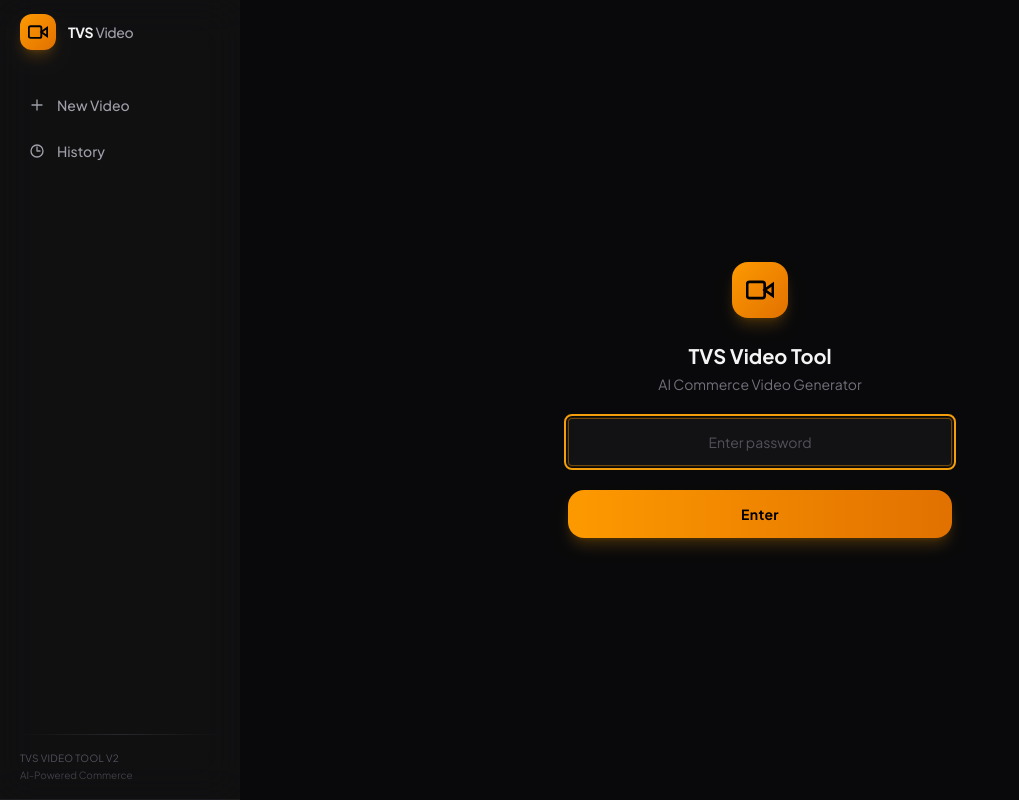
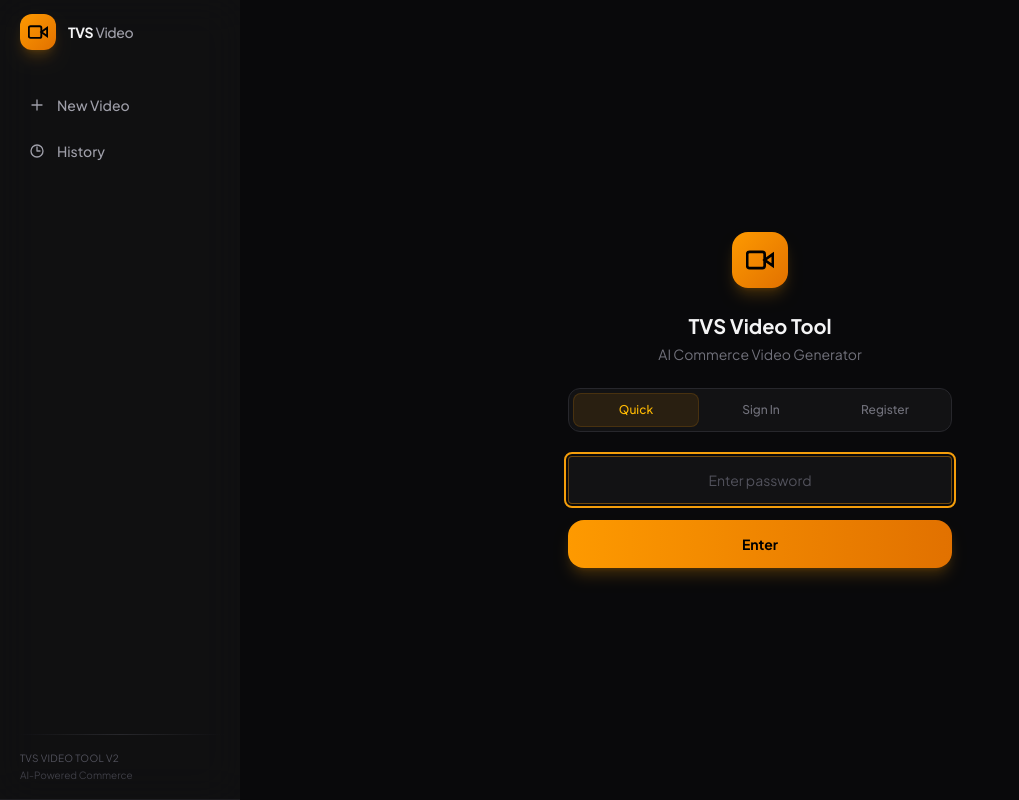
Before and after one commit to shen169/tvs-video-tool, a Next.js app in the folder frontend/: page /login in a window 1280 px wide. Shown: the whole page, without its empty margins (0-1019 px from the left). Built offline with nearby package versions, Linux system fonts and the light colour scheme.

Commit message:
feat: InsufficientModal — 余额不足弹窗引导充值

```diff
--- a/frontend/app/login/page.tsx
+++ b/frontend/app/login/page.tsx
@@ -1,7 +1,57 @@
+"use client";
+import { useState } from "react";
+import { useRouter } from "next/navigation";
+import { login, register } from "@/lib/api";
+
+type Mode = "password" | "email_login" | "email_register";
+
 export default function LoginPage() {
+  const [mode, setMode] = useState<Mode>("password");
+  const [password, setPassword] = useState("");
+  const [email, setEmail] = useState("");
+  const [pwd, setPwd] = useState("");
+  const [error, setError] = useState("");
+  const [loading, setLoading] = useState(false);
+  const router = useRouter();
+
+  // 简单密码登录（保留）
+  const handlePassword = async () => {
+    if (!password) return;
+    setLoading(true); setError("");
+    try {
+      const res = await fetch("/api/auth", { method: "POST", body: new URLSearchParams({ password }) });
+      if (res.redirected) { router.push("/"); return; }
+      if (!res.ok) throw new Error("Wrong password");
+      router.push("/");
+    } catch (e: any) { setError(e.message); }
+    setLoading(false);
+  };
+
+  // 邮箱登录
+  const handleEmailLogin = async () => {
+    if (!email || !pwd) return;
+    setLoading(true); setError("");
+    try {
+      await login(email, pwd);
+      router.push("/");
+    } catch (e: any) { setError(e.message); setLoading(false); }
+  };
+
+  // 邮箱注册
+  const handleEmailRegister = async () => {
+    if (!email || !pwd) return;
+    if (pwd.length < 6) { setError("Password must be at least 6 characters"); return; }
+    setLoading(true); setError("");
+    try {
+      await register(email, pwd);
+      router.push("/");
+    } catch (e: any) { setError(e.message); setLoading(false); }
+  };
+
   return (
     <div className="flex items-center justify-center h-full bg-[#09090b]">
-      <form action="/api/auth" method="POST" className="w-full max-w-sm space-y-6 text-center animate-in animate-in-1">
+      <div className="w-full max-w-sm space-y-6 text-center animate-in animate-in-1">
+        {/* Logo */}
         <div className="w-14 h-14 rounded-2xl bg-gradient-to-br from-amber-500 to-amber-600 flex items-center justify-center shadow-lg shadow-amber-500/20 mx-auto">
           <svg className="w-7 h-7 text-black" viewBox="0 0 24 24" fill="none" stroke="currentColor" strokeWidth="2.3" strokeLinecap="round">
             <polygon points="23 7 16 12 23 17 23 7" />
@@ -12,18 +62,56 @@ export default function LoginPage() {
           <h1 className="text-xl font-bold text-zinc-100">TVS Video Tool</h1>
           <p className="text-sm text-zinc-500 mt-1">AI Commerce Video Generator</p>
         </div>
-        <input
-          type="password"
-          name="password"
-          className="w-full h-12 px-4 rounded-2xl bg-[#121214] border border-[#27272c] text-white placeholder-zinc-600 text-center text-sm focus:outline-none focus:border-amber-500/40 focus:ring-1 focus:ring-amber-500/10 transition-all duration-300"
-          placeholder="Enter password"
-          autoFocus
-        />
-        <button type="submit"
-          className="w-full h-12 rounded-2xl bg-gradient-to-r from-amber-500 to-amber-600 hover:from-amber-400 hover:to-amber-500 text-black font-bold text-sm tracking-wide transition-all duration-300 shadow-lg shadow-amber-500/20">
-          Enter
-        </button>
-      </form>
+
+        {/* Mode Tabs */}
+        <div className="flex rounded-xl bg-[#121214] border border-[#27272c] p-1">
+          {(["password", "email_login", "email_register"] as Mode[]).map((m) => (
+            <button key={m} onClick={() => { setMode(m); setError(""); }}
+              className={`flex-1 py-2 text-xs font-medium rounded-lg transition-all ${
+                mode === m ? "bg-amber-500/10 text-amber-400 border border-amber-500/15" : "text-zinc-500 hover:text-zinc-300"
+              }`}
+            >
+              {m === "password" ? "Quick" : m === "email_login" ? "Sign In" : "Register"}
+            </button>
+          ))}
+        </div>
+
+        {/* Password mode */}
+        {mode === "password" && (
+          <div className="space-y-4">
+            <input type="password" value={password} onChange={(e) => setPassword(e.target.value)}
+              className="w-full h-12 px-4 rounded-2xl bg-[#121214] border border-[#27272c] text-white placeholder-zinc-600 text-center text-sm focus:outline-none focus:border-amber-500/40 transition-all"
+              placeholder="Enter password" autoFocus
+              onKeyDown={(e) => e.key === "Enter" && handlePassword()} />
+            <button onClick={handlePassword} disabled={loading}
+              className="w-full h-12 rounded-2xl bg-gradient-to-r from-amber-500 to-amber-600 hover:from-amber-400 hover:to-amber-500 text-black font-bold text-sm transition-all shadow-lg shadow-amber-500/20">
+              {loading ? "..." : "Enter"}
+            </button>
+          </div>
+        )}
+
+        {/* Email Login / Register mode */}
+        {(mode === "email_login" || mode === "email_register") && (
+          <div className="space-y-4">
+            <input type="email" value={email} onChange={(e) => setEmail(e.target.value)}
+              className="w-full h-12 px-4 rounded-2xl bg-[#121214] border border-[#27272c] text-white placeholder-zinc-600 text-sm focus:outline-none focus:border-amber-500/40 transition-all"
+              placeholder="Email" autoFocus />
+            <input type="password" value={pwd} onChange={(e) => setPwd(e.target.value)}
+              className="w-full h-12 px-4 rounded-2xl bg-[#121214] border border-[#27272c] text-white placeholder-zinc-600 text-sm focus:outline-none focus:border-amber-500/40 transition-all"
+              placeholder="Password (min 6 chars)"
+              onKeyDown={(e) => e.key === "Enter" && (mode === "email_login" ? handleEmailLogin() : handleEmailRegister())} />
+            <button onClick={mode === "email_login" ? handleEmailLogin : handleEmailRegister} disabled={loading}
+              className="w-full h-12 rounded-2xl bg-gradient-to-r from-amber-500 to-amber-600 hover:from-amber-400 hover:to-amber-500 text-black font-bold text-sm transition-all shadow-lg shadow-amber-500/20">
+              {loading ? "..." : mode === "email_login" ? "Sign In" : "Create Account"}
+            </button>
+          </div>
+        )}
+
+        {/* Error */}
+        {error && (
+          <div className="p-3 rounded-xl bg-red-500/5 border border-red-500/15 text-red-400 text-xs">{error}</div>
+        )}
+      </div>
     </div>
   );
 }
--- /dev/null
+++ b/frontend/components/InsufficientModal.tsx
@@ -0,0 +1,37 @@
+"use client";
+import { useRouter } from "next/navigation";
+
+interface Props {
+  required: number;
+  current: number;
+  onClose: () => void;
+}
+
+export default function InsufficientModal({ required, current, onClose }: Props) {
+  const router = useRouter();
+
+  return (
+    <div className="fixed inset-0 z-50 flex items-center justify-center bg-black/60 backdrop-blur-sm animate-in">
+      <div className="w-full max-w-sm mx-4 p-6 rounded-2xl bg-[#121214] border border-[#27272c] shadow-2xl space-y-5">
+        <div className="text-center">
+          <div className="text-3xl mb-3">💰</div>
+          <h3 className="text-lg font-bold text-zinc-100">余额不足</h3>
+          <p className="text-sm text-zinc-400 mt-1">
+            需要 <span className="text-amber-400 font-semibold">{required} 点</span>，
+            当前余额 <span className="text-red-400 font-semibold">{current} 点</span>
+          </p>
+        </div>
+        <div className="flex gap-3">
+          <button onClick={onClose}
+            className="flex-1 h-11 rounded-xl bg-[#1c1c20] border border-[#27272c] text-zinc-400 text-sm font-medium hover:text-zinc-200 transition-all">
+            取消
+          </button>
+          <button onClick={() => { onClose(); router.push("/credits"); }}
+            className="flex-1 h-11 rounded-xl bg-gradient-to-r from-amber-500 to-amber-600 text-black font-bold text-sm hover:from-amber-400 hover:to-amber-500 transition-all shadow-lg shadow-amber-500/20">
+            去充值
+          </button>
+        </div>
+      </div>
+    </div>
+  );
+}
```
